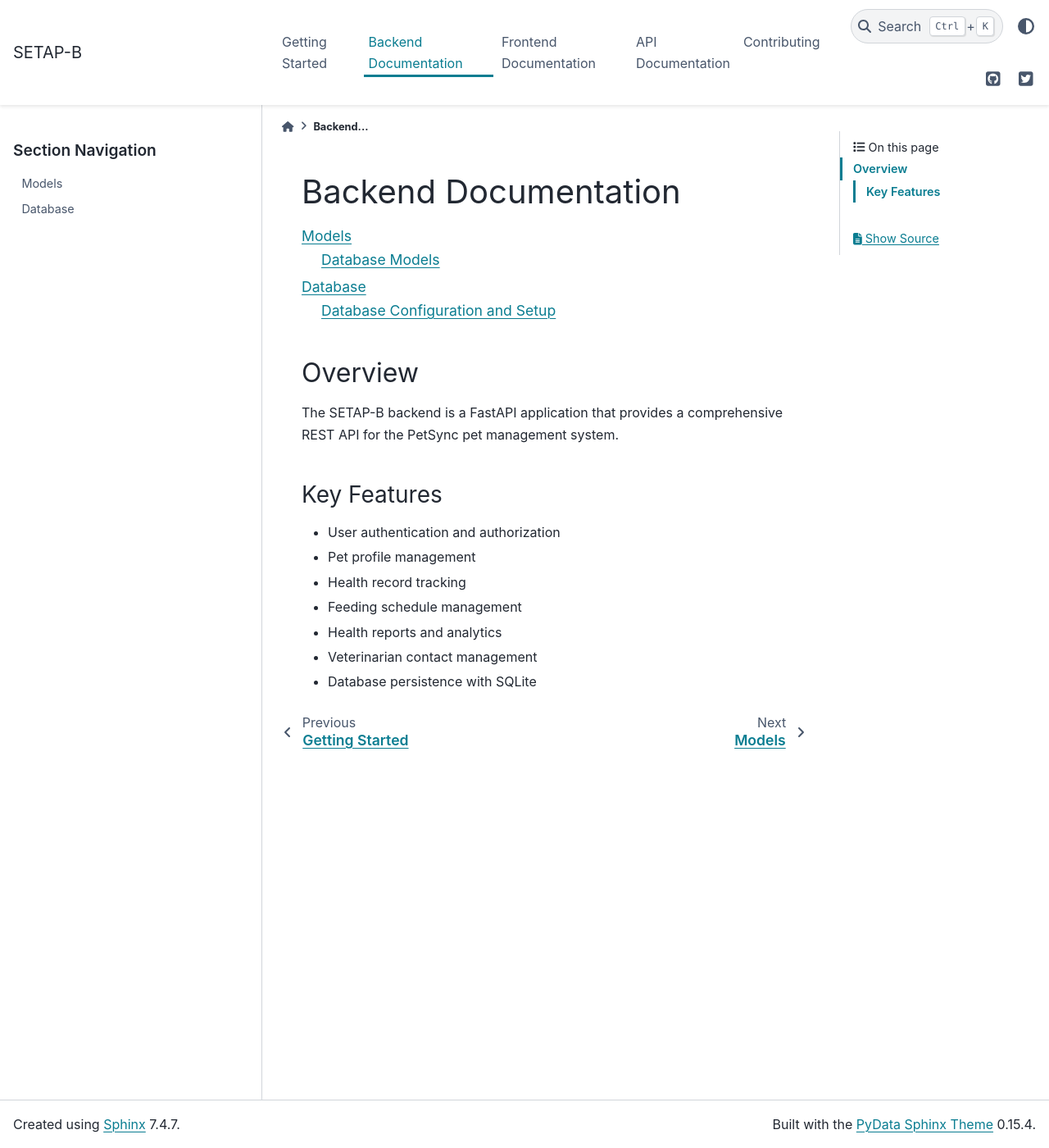
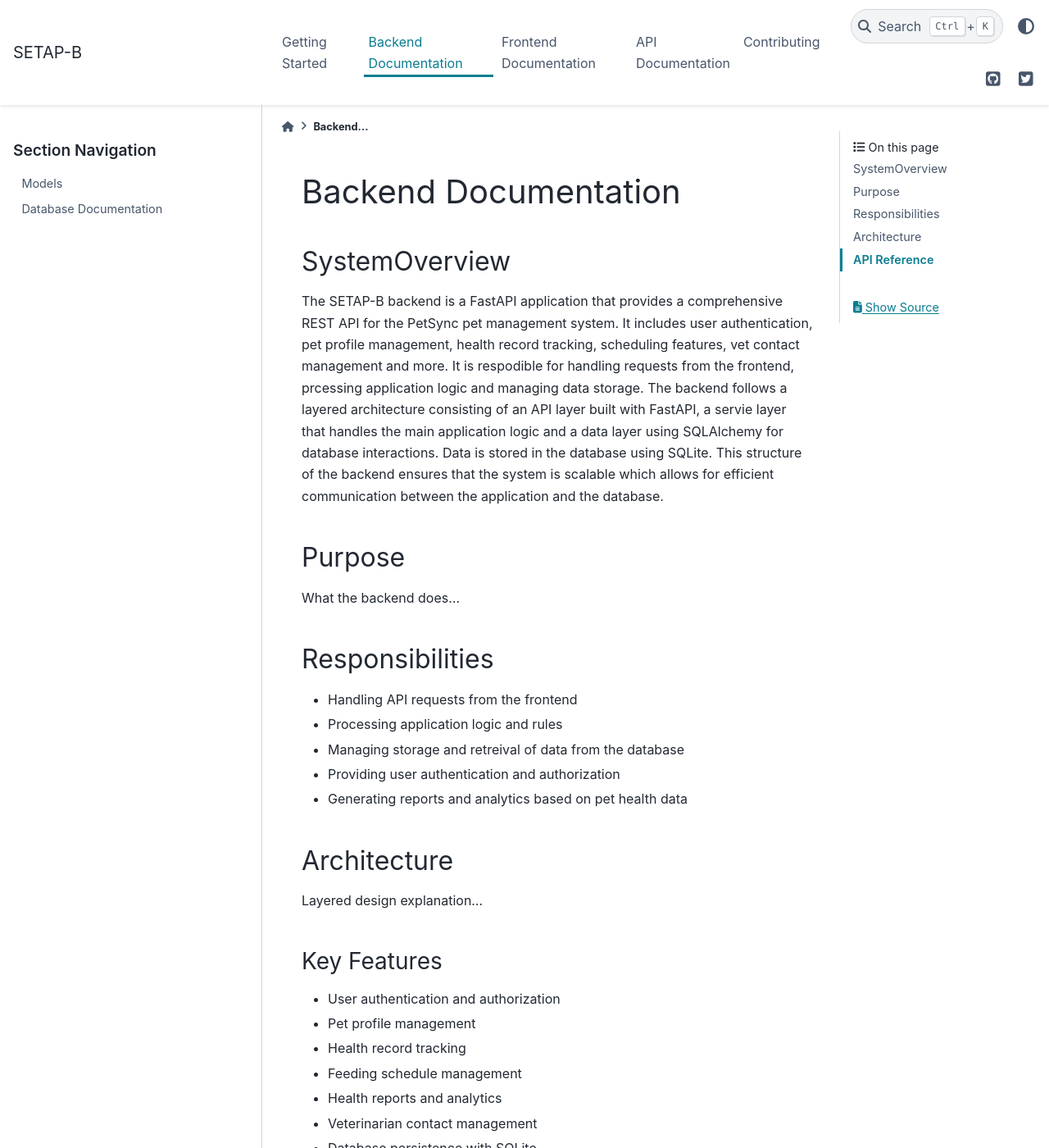
Before and after one commit to lula1450/SETAP-B, a Sphinx documentation site: the page built from docs/backend/index.rst, in a window 1280 px wide and 1400 px high. Shown: the whole window at 82% size. Built offline with Sphinx 7.4.7 and the PyData theme 0.15.4, drawn with Linux system fonts in a browser that asks for light colours; pages that are not in the unit, such as notebooks, are missing from menus; some of the changed text lies outside the part shown.

Commit message:
documentation

```diff
--- a/docs/backend/index.rst
+++ b/docs/backend/index.rst
@@ -1,21 +1,34 @@
 Backend Documentation
 ======================
 
-.. toctree::
-   :maxdepth: 2
+SystemOverview
+--------------
+The SETAP-B backend is a FastAPI application that provides a comprehensive REST API for the PetSync pet management system.
+It includes user authentication, pet profile management, health record tracking, scheduling features, vet contact management
+and more. It is respodible for handling requests from the frontend, prcessing application logic and managing data storage.
+The backend follows a layered architecture consisting of an API layer built with FastAPI, a servie layer that handles the
+main application logic and a data layer using SQLAlchemy for database interactions. Data is stored in the database using
+SQLite. This structure of the backend ensures that the system is scalable which allows for efficient communication between
+the application and the database.
 
-   overview
-   models
-   database
+Purpose
+-------
+What the backend does...
 
-Overview
---------
+Responsibilities
+----------------
+- Handling API requests from the frontend
+- Processing application logic and rules
+- Managing storage and retreival of data from the database
+- Providing user authentication and authorization
+- Generating reports and analytics based on pet health data
 
-The SETAP-B backend is a FastAPI application that provides a comprehensive REST API for the PetSync pet management system.
+Architecture
+------------
+Layered design explanation...
 
 Key Features
 ~~~~~~~~~~~~
-
 - User authentication and authorization
 - Pet profile management
 - Health record tracking
@@ -23,3 +36,18 @@ Key Features
 - Health reports and analytics
 - Veterinarian contact management
 - Database persistence with SQLite
+
+Tech Stack
+~~~~~~~~~~
+- FastAPI
+- SQLAlchemy
+- SQLite
+
+API Reference
+--------------
+.. toctree::
+   :maxdepth: 2
+
+   overview
+   models
+   database
```
Also changed, not shown: docs/backend/database.rst (+35 -4 lines).
